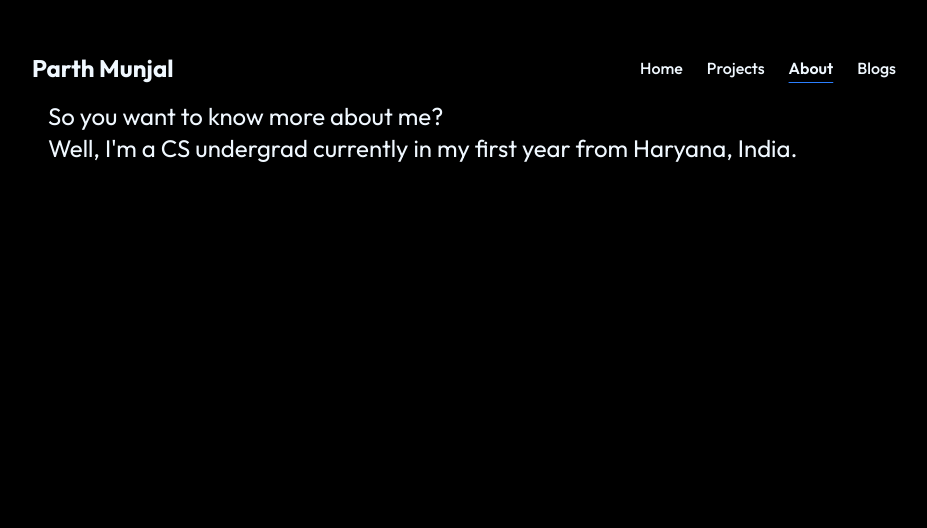
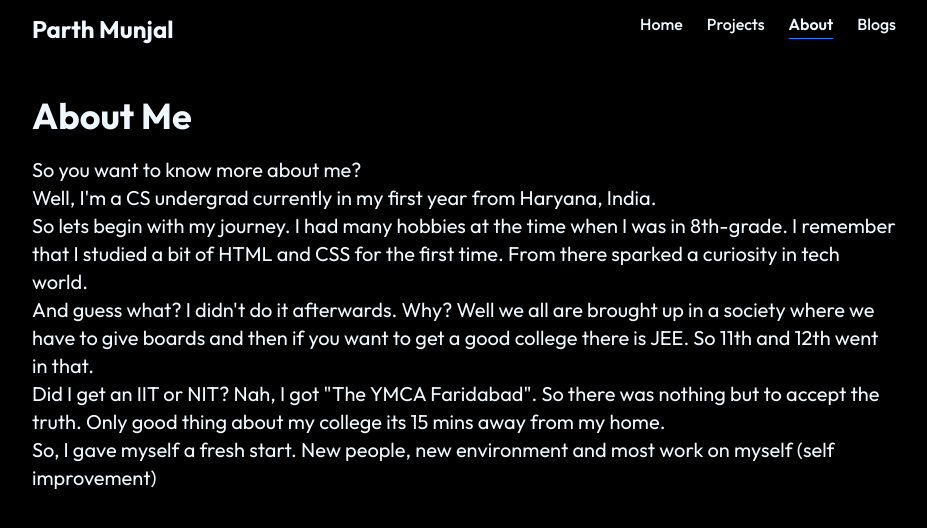
Before and after one commit to parthmunjal07/parth-portfolio-v1, a React (Vite) app: page /about in a window 1280 px wide. Shown: the top 528 px of the page, without its empty margins (176-1103 px from the left). Built offline with nearby package versions, Linux system fonts and the light colour scheme.

Commit message:
about page done

```diff
--- a/src/App.jsx
+++ b/src/App.jsx
@@ -4,7 +4,6 @@ import Hero from "./components/Hero";
 import Projects from "./components/Projects";
 import About from "./components/About";
 import Blogs from "./components/Blogs";
-import ProjectCard from "./components/ProjectCard";
 
 function App() {
   return (
--- a/src/components/About.jsx
+++ b/src/components/About.jsx
@@ -2,16 +2,29 @@ import React from "react";
 
 function About() {
   return (
-    <div className="bg-gray-700 text-white w-[65%] mt-10 mx-auto justify-center text-center">
-      <h1 className="text-4xl font-bold">About Me</h1>
-      <div className="mt-5">
-        <p className="text-2xl text-left">
-          <span className="">So you want to know more about me? </span>
-          <br />
-          Well, I'm a CS undergrad currently in my first year from Haryana, India.
-        </p>
+    <section id="about" className="w-full bg-gray-700 text-white">
+      <div className="max-w-4xl mx-auto px-4 pt-24 pb-12">
+        <h1 className="text-4xl font-bold scroll-mt-24">About Me</h1>
+
+        <div className="mt-5">
+          <p className="text-xl text-left">
+            <span>So you want to know more about me? </span>
+            <br />
+            Well, I'm a CS undergrad currently in my first year from Haryana,
+            India.
+            <br />
+            So lets begin with my journey. I had many hobbies at the time when I was in 8th-grade. I remember that I studied a bit of HTML and CSS for the first time.
+            From there sparked a curiosity in tech world.
+            <br />
+            And guess what? I didn't do it afterwards. Why? Well we all are brought up in a society where we have to give boards and then if you want to get a good college there is JEE. So 11th and 12th went in that.
+            <br />
+            Did I get an IIT or NIT? Nah, I got "The YMCA Faridabad". So there was nothing but to accept the truth. Only good thing about my college its 15 mins away from my home.
+            <br />
+            So, I gave myself a fresh start. New people, new environment and most work on myself (self improvement)
+          </p>
+        </div>
       </div>
-    </div>
+    </section>
   );
 }
 
--- a/src/components/Blogs.jsx
+++ b/src/components/Blogs.jsx
@@ -2,7 +2,9 @@ import React from 'react'
 
 function Blogs() {
     return (
-        <></>
+        <div>
+            <h1>Blogs</h1>
+        </div>
     )
 }
 
--- a/src/index.css
+++ b/src/index.css
@@ -4,6 +4,7 @@
     background-color: black;
     color: aliceblue;
     font-family: Outfit;
+    margin-bottom: 10px;
 }
 body::selection{
     background-color: white;
```
